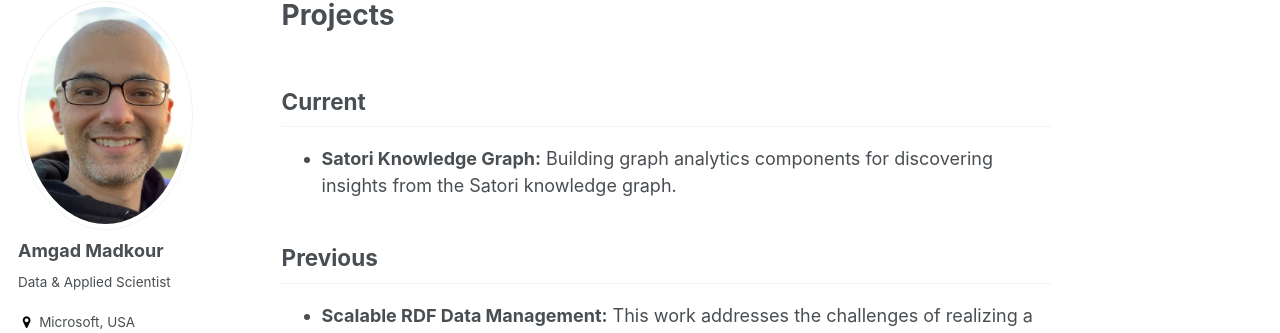
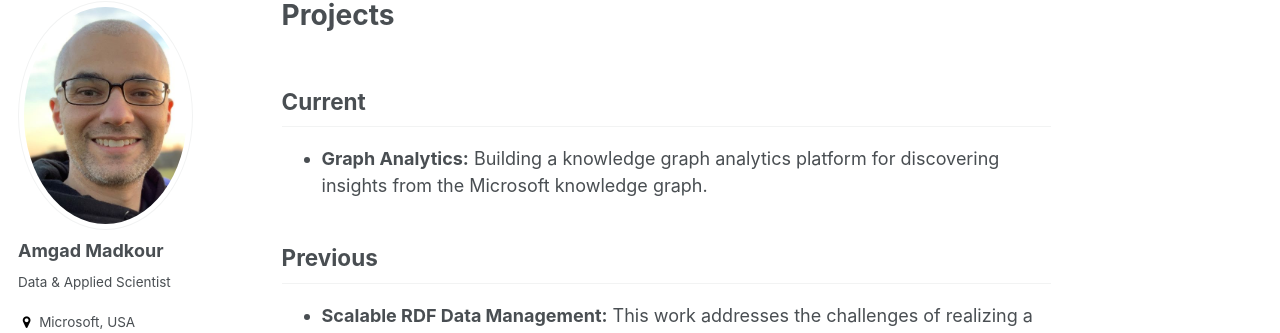
Before and after one commit to amgadmadkour/amgadmadkour.github.io, a Jekyll site: the page built from _pages/projects.md, in a window 1280 px wide and 900 px high. Shown: the part 117-450 px from the top of the window. Built offline with Jekyll 4.4.1, drawn with Linux system fonts in a browser that asks for light colours; some web fonts are replaced.

Commit message:
Update current project

```diff
--- a/_pages/projects.md
+++ b/_pages/projects.md
@@ -7,7 +7,7 @@ author_profile: true
 
 ## Current
 
-* **Satori Knowledge Graph:** Building graph analytics components for discovering insights from the Satori knowledge graph.
+* **Graph Analytics:** Building a knowledge graph analytics platform for discovering insights from the Microsoft knowledge graph.
 
 ## Previous
 
```
